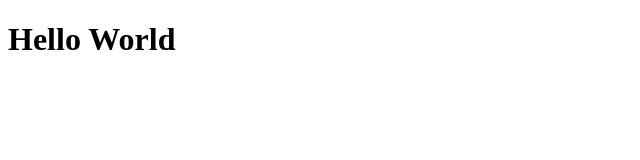
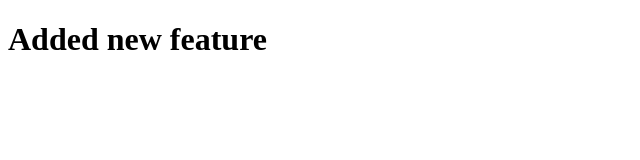
Before and after one commit to Jyothiii/lecture1, a plain HTML site: page index.html in a window 1280 px wide. Shown: the whole page, without its empty margins (0-640 px from the left). Drawn offline with Linux system fonts and the light colour scheme.

Commit message:
Added new feature

```diff
--- a/index.html
+++ b/index.html
@@ -4,6 +4,6 @@
 	<title>testing</title>
 </head>
 <body>
-	<h1>Hello World<h1>
+	<h1>Added new feature<h1>
 </body>
 </html>
```
